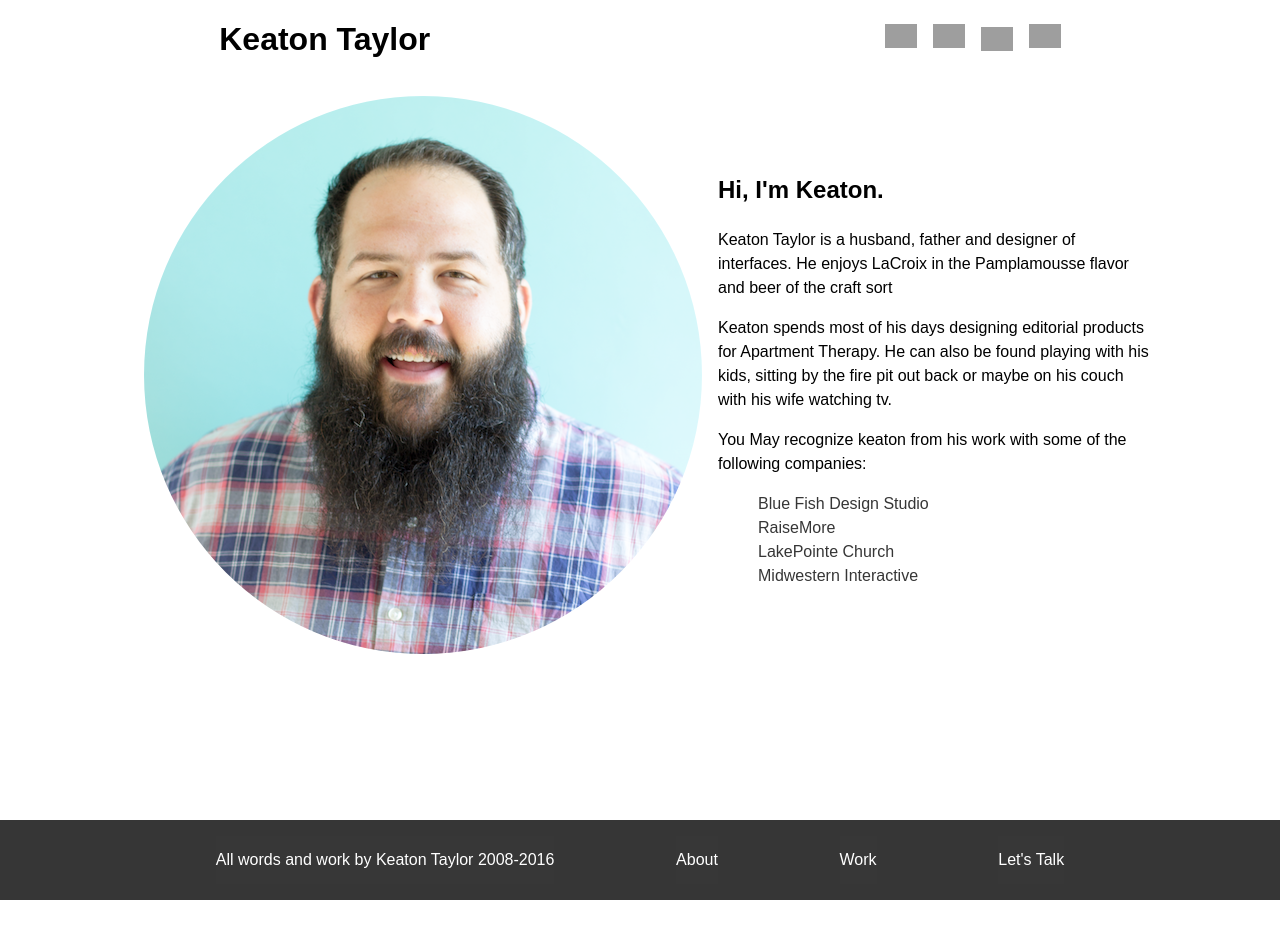
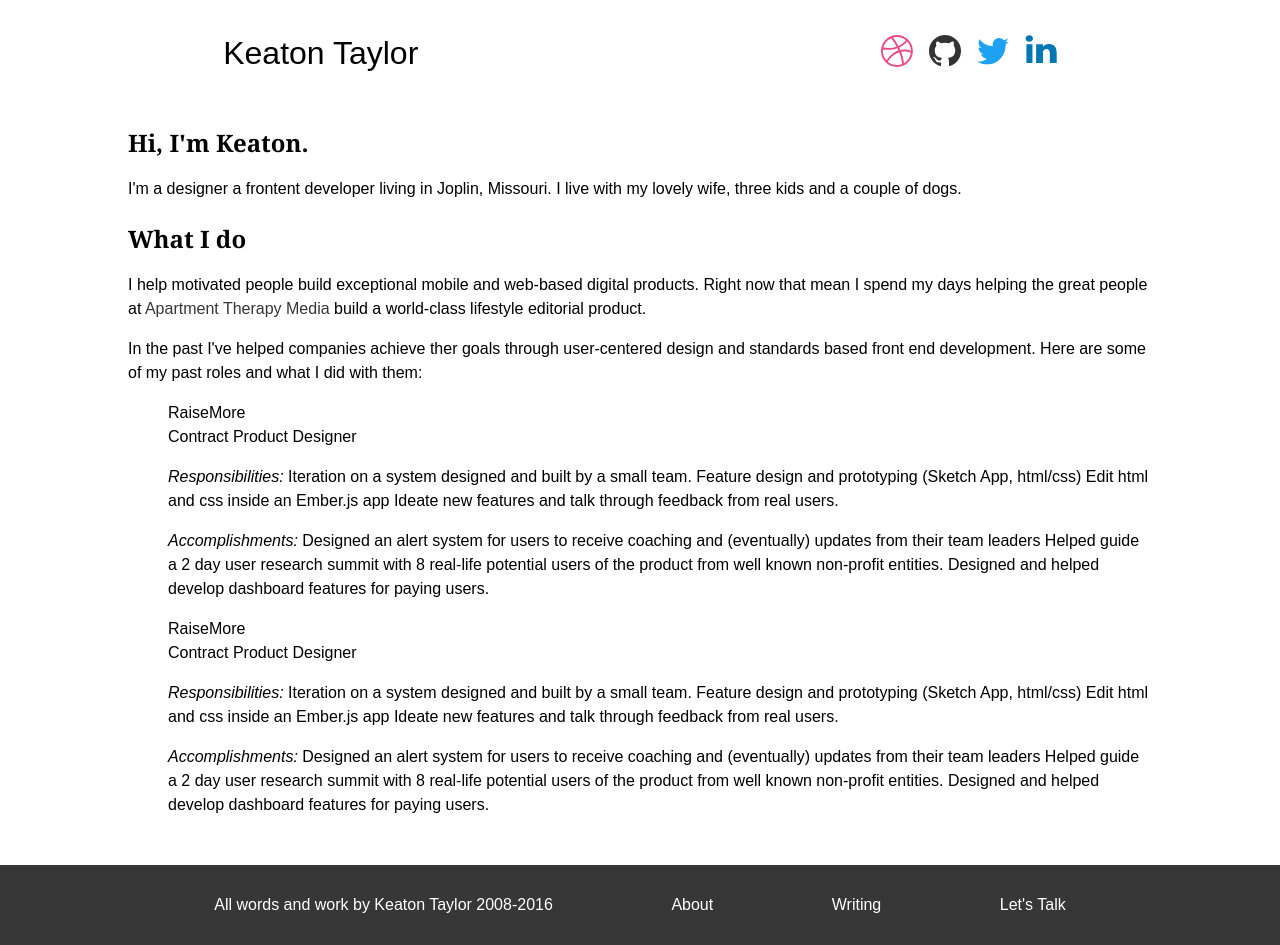
Before and after one commit to keaton-taylor/keaton-taylor, a Jekyll site: the page built from about.md, in a window 1280 px wide. Built offline with Jekyll 4.4.1, drawn with Linux system fonts in a browser that asks for light colours; before the commit the page ends 900 px from its top, so only the background shows below that; grey boxes are pictures that could not be loaded.

Commit message:
redesign baby steps

```diff
--- a/_includes/footer.html
+++ b/_includes/footer.html
@@ -2,7 +2,7 @@
       <nav class="SiteFooter__nav">
         <a class="SiteFooter__nav-link"><p>All words and work by Keaton Taylor 2008-2016</p></a>
         <a class="SiteFooter__nav-link" href="/about"><p>About</p></a>
-        <a class="SiteFooter__nav-link" href="/work"><p>Work</p></a>
+        <a class="SiteFooter__nav-link" href="https://medium.com/@keaton_taylor"><p>Writing</p></a>
         <a class="SiteFooter__nav-link" href="mailto:keatontaylor@me.com"><p>Let's Talk</p></a>
       </nav>
     </footer>
--- a/_includes/head.html
+++ b/_includes/head.html
@@ -10,5 +10,8 @@
 
     <link rel="stylesheet" href="/public/css/main.css">
     <link rel="canonical" href="http://localhost:4000/">
-    <link rel="alternate" type="application/rss+xml" title="Your awesome title" href="/feed.xml">
+    <link rel="alternate" type="application/rss+xml" title="Keaton Taylor | Product Designer" href="/feed.xml">
+
+    <script src="https://use.typekit.net/myg3ghd.js"></script>
+    <script>try{Typekit.load({ async: true });}catch(e){}</script>
   </head>
--- a/_includes/header.html
+++ b/_includes/header.html
@@ -2,10 +2,10 @@
   <h1 class="SiteHeader__name" href="/">Keaton Taylor</h1>
   <nav>
     <ul class="SiteHeader__nav">
-      <li class="SiteHeader__nav-link"><a href="https://dribbble.com/keaton_taylor"><img class="SiteHeader__nav-img" src="assets/icons/dribbble.svg"></a></li>
-      <li class="SiteHeader__nav-link"><a href="https://github.com/keaton-taylor"><img class="SiteHeader__nav-img" src="assets/icons/github.svg"></a></li>
-      <li class="SiteHeader__nav-link"><a href="https://twitter.com/keaton_taylor"><img class="SiteHeader__nav-img" src="assets/icons/twitter.svg"></a></li>
-      <li class="SiteHeader__nav-link"><a href="https://www.linkedin.com/in/keatontaylor"><img class="SiteHeader__nav-img" src="assets/icons/linkedin.svg"></a></li>
+      <li class="SiteHeader__nav-link"><a href="https://dribbble.com/keaton_taylor"><img class="SiteHeader__nav-img" src="/assets/icons/dribbble.svg"></a></li>
+      <li class="SiteHeader__nav-link"><a href="https://github.com/keaton-taylor"><img class="SiteHeader__nav-img" src="/assets/icons/github.svg"></a></li>
+      <li class="SiteHeader__nav-link"><a href="https://twitter.com/keaton_taylor"><img class="SiteHeader__nav-img" src="/assets/icons/twitter.svg"></a></li>
+      <li class="SiteHeader__nav-link"><a href="https://www.linkedin.com/in/keatontaylor"><img class="SiteHeader__nav-img" src="/assets/icons/linkedin.svg"></a></li>
     </ul>
   </nav>
 </header>
--- a/_layouts/about.html
+++ b/_layouts/about.html
@@ -5,21 +5,40 @@
   <body>
     <main class="PageContent" aria-label="Content">
       <div class="AboutPage PostWell">
-        <div class="AboutPage__image">
-          <img src="/assets/images/keaton-image.png" alt="the writer of this nonsense">
-        </div>
         <div class="AboutPage__info">
           <h2 class="AboutPage__title">Hi, I'm Keaton.</h2>
           <article>
-            <p>Keaton Taylor is a husband, father and designer of interfaces. He enjoys LaCroix in the Pamplamousse flavor and beer of the craft sort</p>
-            <p>Keaton spends most of his days designing editorial products for Apartment Therapy. He can also be found playing with his kids, sitting by the fire pit out back or maybe on his couch with his wife watching tv.</p>
-            <p>You May recognize keaton from his work with some of the following companies:</p>
-            <ul class="AboutPage__list">
-              <li class="AboutPage__list-item"><a href="http://www.bluefishds.com">Blue Fish Design Studio</a></li>
-              <li class="AboutPage__list-item"><a href="http://www.raisemore.com">RaiseMore</a></li>
-              <li class="AboutPage__list-item"><a href="http://www.lakepointe.org">LakePointe Church</a></li>
-              <li class="AboutPage__list-item"><a href="http://midwesterninteractive.com">Midwestern Interactive</a></li>
+            <p>I'm a designer a frontent developer living in Joplin, Missouri. I live with my lovely wife, three kids and a couple of dogs.</p>
+
+            <h2>What I do</h2>
+            <p>I help motivated people build exceptional mobile and web-based digital products. Right now that mean I spend my days helping the great people at <a href="http://www.apartmenttherapy.com">Apartment Therapy Media</a> build a world-class lifestyle editorial product.</p>
+
+            <p>In the past I've helped companies achieve ther goals through user-centered design and standards based front end development. Here are some of my past roles and what I did with them:</p>
+
+            <ul class="CompanyList__info">
+              <li class="CompanyList__info-name">RaiseMore</li>
+              <li class="CompanyList__info-role">Contract Product Designer</li>
+              <li class="CompanyList__info-description">
+                <p><em>Responsibilities:</em> Iteration on a system designed and built by a small team. Feature design and prototyping (Sketch App, html/css) Edit html and css inside an Ember.js app Ideate new features and talk through feedback from real users.</p>
+                <p><em>Accomplishments:</em> Designed an alert system for users to receive coaching and (eventually) updates from their team leaders Helped guide a 2 day user research summit with 8 real-life potential users of the product from well known non-profit entities. Designed and helped develop dashboard features for paying users.</p>
+              </li>
             </ul>
+
+            <ul class="CompanyList__info">
+              <li class="CompanyList__info-name">RaiseMore</li>
+              <li class="CompanyList__info-role">Contract Product Designer</li>
+              <li class="CompanyList__info-description">
+                <p><em>Responsibilities:</em> Iteration on a system designed and built by a small team. Feature design and prototyping (Sketch App, html/css) Edit html and css inside an Ember.js app Ideate new features and talk through feedback from real users.</p>
+                <p><em>Accomplishments:</em> Designed an alert system for users to receive coaching and (eventually) updates from their team leaders Helped guide a 2 day user research summit with 8 real-life potential users of the product from well known non-profit entities. Designed and helped develop dashboard features for paying users.</p>
+              </li>
+            </ul>
+
+
+
+
+
+
+
           </article>
         </div>
       </div>
--- a/public/_scss/_base.scss
+++ b/public/_scss/_base.scss
@@ -12,3 +12,31 @@
     margin-right: auto;
   }
 }
+
+.IntroContent {
+  margin-bottom: 2em;
+  &__image {
+    width: 60%;
+    position: relative;
+    right: 60px;
+
+  }
+
+  &__text {
+    position: absolute;
+    top: 11.75em;
+    width: 53%;
+    left: 9.25em;
+  }
+
+  &__headline {
+    line-height: 1.1;
+    margin-bottom: .25em;
+  }
+
+  &__list-item {
+    margin-bottom: .5em;
+    line-height: 1.25;
+
+  }
+}
--- a/public/_scss/_header.scss
+++ b/public/_scss/_header.scss
@@ -4,13 +4,16 @@
   align-items: center;
   flex-flow: column wrap;
   justify-content: space-around;
+  margin: 1em 0 1.25em;
 
   @include breakpoint(medium) {
     flex-flow: row;
   }
 
   &__name {
-    font-size: 2em;
+    font-family: "ff-enzo", sans-serif;
+    font-weight: 300;
+    line-height: 1;
   }
 
   &__nav {
--- a/public/_scss/_postentry.scss
+++ b/public/_scss/_postentry.scss
@@ -1,3 +1,4 @@
+
 .PostEntry {
   &__title {
     font-size: 2em;
--- a/public/_scss/_reset.scss
+++ b/public/_scss/_reset.scss
@@ -13,8 +13,9 @@
 html {
   font-family: sans-serif; /* 1 */
   line-height: 1.15; /* 2 */
-  -ms-text-size-adjust: 100%; /* 3 */
-  -webkit-text-size-adjust: 100%; /* 3 */
+  margin: 0 !important;
+  padding: 0 !important;
+  width: 100%;
 }
 
 /* Sections
@@ -47,7 +48,6 @@ section {
  */
 
 h1 {
-  font-size: 2em;
   margin: 0.67em 0;
 }
 
@@ -236,6 +236,8 @@ audio:not([controls]) {
 
 img {
   border-style: none;
+  width: 100%;
+  display: block;
 }
 
 /**
--- a/public/_scss/_typography.scss
+++ b/public/_scss/_typography.scss
@@ -2,3 +2,12 @@ a {
   text-decoration: none;
   color: #363636;
 }
+
+h1, h2 {
+  font-family: "ff-tisa", "georgia", serif;
+  margin-bottom: .5em;
+}
+
+li, p {
+    font-family: "ff-enzo", sans-serif;
+}
```
Also changed, not shown: _includes/image (added, +10 -0 lines), _layouts/default.html (+14 -1 lines), _posts/work/2016-11-14-coming-soon.md (deleted, +0 -7 lines), assets/images/keaton-img.png (added), assets/images/keaton-img@2x.png (added), assets/posts/2016-10-31-a-triangle-of-product-focus/triangle_of_focus.png (added).
